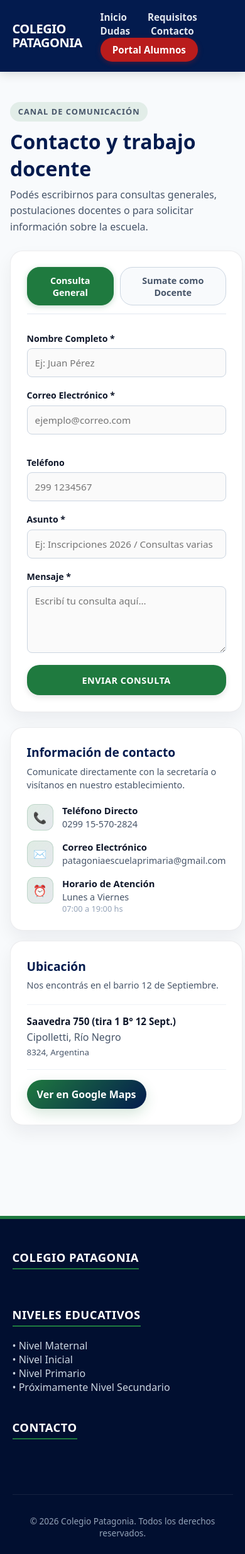
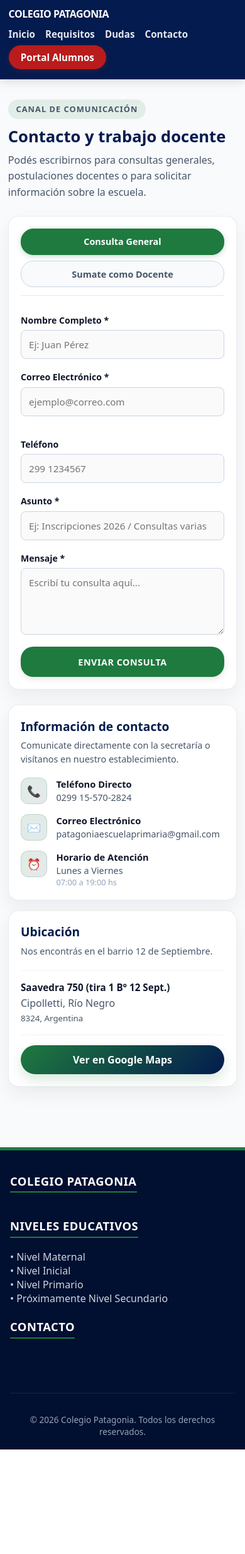
Before and after one commit to SoySid/colegio-patagonia-cipolletti, a Django app: page /contacto/ in a window 390 px wide. Shown: the whole page at 63% size. After the commit the page ends 2302 px from the top, so only its background shows below. Run offline with Django 5.2, Linux system fonts and the light colour scheme; data that the repository does not hold is empty.

Commit message:
style: ajustes de diseño responsive

```diff
--- a/escuela/static/escuela/css/estilos.css
+++ b/escuela/static/escuela/css/estilos.css
@@ -122,6 +122,49 @@ nav a.btn-portal {
 nav a.btn-portal:hover {
     background-color: var(--accent-hover);
     box-shadow: 0 4px 12px rgba(185, 28, 28, 0.4);
+}
+
+@media (max-width: 900px) {
+    header {
+        flex-direction: column;
+        align-items: flex-start;
+        gap: 0.8rem;
+        padding: 1rem 1rem 1.1rem;
+    }
+
+    .brand {
+        width: 100%;
+        flex-wrap: wrap;
+    }
+
+    nav {
+        display: flex;
+        flex-wrap: wrap;
+        gap: 0.5rem 1rem;
+        width: 100%;
+    }
+
+    nav a {
+        margin-left: 0;
+    }
+}
+
+@media (max-width: 560px) {
+    header {
+        padding: 0.85rem 0.85rem 1rem;
+    }
+
+    .brand-title {
+        font-size: 1rem;
+    }
+
+    .brand-phrase {
+        font-size: 0.72rem;
+    }
+
+    .brand-logo {
+        height: 42px !important;
+    }
 }
 
 /* ==========================================
@@ -314,18 +357,48 @@ nav a.btn-portal:hover {
 }
 
 @media (max-width: 850px) {
+    .hero {
+        padding: 2.2rem 1rem;
+    }
+
     .hero-container {
         grid-template-columns: 1fr;
         text-align: center;
+        gap: 1.5rem;
     }
+
     .hero-content {
         text-align: center;
     }
+
     .hero-buttons {
         justify-content: center;
+        flex-direction: column;
+        align-items: stretch;
     }
+
+    .btn-hero-primary,
+    .btn-hero-secondary {
+        width: 100%;
+        text-align: center;
+    }
+
     .hero-image img {
         max-height: 250px;
+    }
+}
+
+@media (max-width: 560px) {
+    .hero-content h1 {
+        font-size: 1.7rem;
+    }
+
+    .hero-content p {
+        font-size: 0.95rem;
+    }
+
+    .hero-tag {
+        font-size: 0.72rem;
     }
 }
 
@@ -751,8 +824,48 @@ nav a.btn-portal:hover {
         grid-template-columns: 1fr;
     }
 
+    .contacto-card, .info-card, .location-card {
+        padding: 1.2rem;
+    }
+
     .form-row {
         grid-template-columns: 1fr;
+    }
+
+    .form-tabs {
+        flex-direction: column;
+        gap: 0.6rem;
+    }
+
+    .tab-btn {
+        width: 100%;
+        text-align: center;
+    }
+
+    .contacto-intro h2 {
+        font-size: 1.6rem;
+    }
+
+    .contacto-wrapper {
+        margin: 2rem auto 3rem;
+    }
+}
+
+@media (max-width: 560px) {
+    .contacto-wrapper {
+        padding: 0 0.8rem;
+    }
+
+    .contacto-card, .info-card, .location-card {
+        border-radius: 16px;
+    }
+
+    .btn-submit, .btn-map {
+        width: 100%;
+    }
+
+    .form-group input, .form-group select, .form-group textarea {
+        font-size: 0.95rem;
     }
 }
 
@@ -990,6 +1103,31 @@ footer {
     margin: 0 auto;
 }
 
+@media (max-width: 900px) {
+    footer {
+        padding: 2.2rem 1rem 1.2rem;
+        margin-top: 3rem;
+    }
+
+    .footer-grid {
+        grid-template-columns: 1fr;
+        gap: 1.3rem;
+    }
+}
+
+@media (max-width: 560px) {
+    .footer-col h4 {
+        font-size: 1rem;
+    }
+
+    .footer-phrase,
+    .footer-contact-item,
+    .footer-list li,
+    .footer-schedule {
+        font-size: 0.9rem;
+    }
+}
+
 .footer-col h4 {
     color: #ffffff;
     margin-bottom: 1.2rem;
--- a/escuela/templates/escuela/contacto.html
+++ b/escuela/templates/escuela/contacto.html
@@ -95,6 +95,12 @@
                     <textarea id="mensaje_docente" name="mensaje" rows="4" placeholder="Contanos brevemente sobre tu trayectoria profesional..." required></textarea>
                 </div>
 
+                <div class="form-group">
+                    <label for="cv_docente">Adjuntar CV (PDF o Word) *</label>
+                    <input type="file" id="cv_docente" name="cv" accept=".pdf,.doc,.docx" required>
+                    <small class="form-hint">Subí un archivo PDF, DOC o DOCX.</small>
+                </div>
+
                 <button type="submit" class="btn-submit">POSTULARSE AHORA</button>
             </form>
         </div>
--- a/escuela/views.py
+++ b/escuela/views.py
@@ -1,7 +1,7 @@
 from django.shortcuts import render
 from django.db.models import Q
 from django.contrib import messages
-from .models import Noticia, Requisito, Consulta, PreguntaFrecuente, BloqueInicio, CarruselInicio
+from .models import Noticia, Requisito, Consulta, PreguntaFrecuente, BloqueInicio, CarruselInicio, PostulacionDocente
 
 def home(request):
     noticias = Noticia.objects.all().order_by('-fecha_creacion')
@@ -15,21 +15,45 @@ def home(request):
 
 def contacto(request):
     if request.method == 'POST':
-        nombre = request.POST.get('nombre')
-        email = request.POST.get('email')
-        telefono = request.POST.get('telefono')
-        asunto = request.POST.get('asunto')
-        mensaje = request.POST.get('mensaje')
+        tipo_form = request.POST.get('tipo_form')
 
-        Consulta.objects.create(
-            nombre=nombre,
-            email=email,
-            telefono=telefono,
-            asunto=asunto,
-            mensaje=mensaje
-        )
+        if tipo_form == 'docente':
+            nombre = request.POST.get('nombre')
+            email = request.POST.get('email')
+            telefono = request.POST.get('telefono')
+            nivel_interes = request.POST.get('asunto')
+            mensaje = request.POST.get('mensaje')
+            cv = request.FILES.get('cv')
 
-        messages.success(request, '¡Tu consulta ha sido enviada con éxito! Nos pondremos en contacto a la brevedad.')
+            if cv:
+                PostulacionDocente.objects.create(
+                    nombre=nombre,
+                    email=email,
+                    telefono=telefono,
+                    nivel_interes=nivel_interes,
+                    area_materia='Docente',
+                    cv=cv,
+                    mensaje=mensaje
+                )
+                messages.success(request, '¡Tu postulación fue enviada con éxito! Nos pondremos en contacto a la brevedad.')
+            else:
+                messages.error(request, 'Debes adjuntar un CV para enviar la postulación.')
+        else:
+            nombre = request.POST.get('nombre')
+            email = request.POST.get('email')
+            telefono = request.POST.get('telefono')
+            asunto = request.POST.get('asunto')
+            mensaje = request.POST.get('mensaje')
+
+            Consulta.objects.create(
+                nombre=nombre,
+                email=email,
+                telefono=telefono,
+                asunto=asunto,
+                mensaje=mensaje
+            )
+
+            messages.success(request, '¡Tu consulta ha sido enviada con éxito! Nos pondremos en contacto a la brevedad.')
 
     return render(request, 'escuela/contacto.html')
 
```
